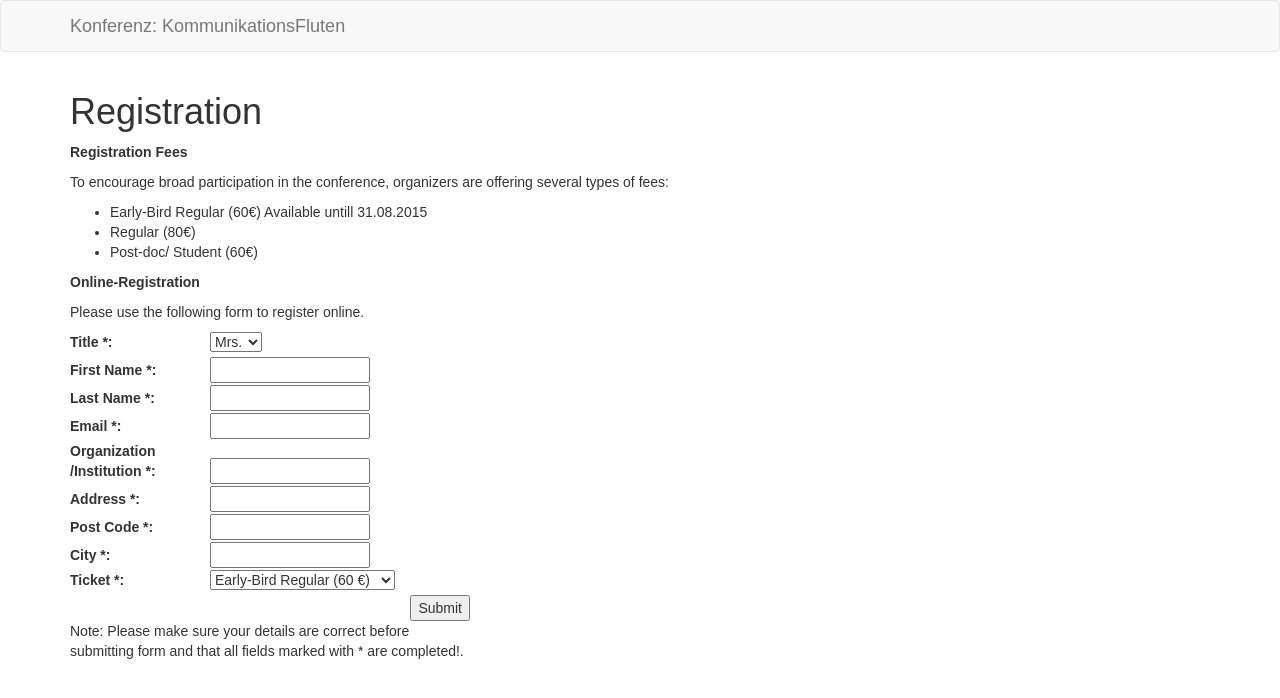
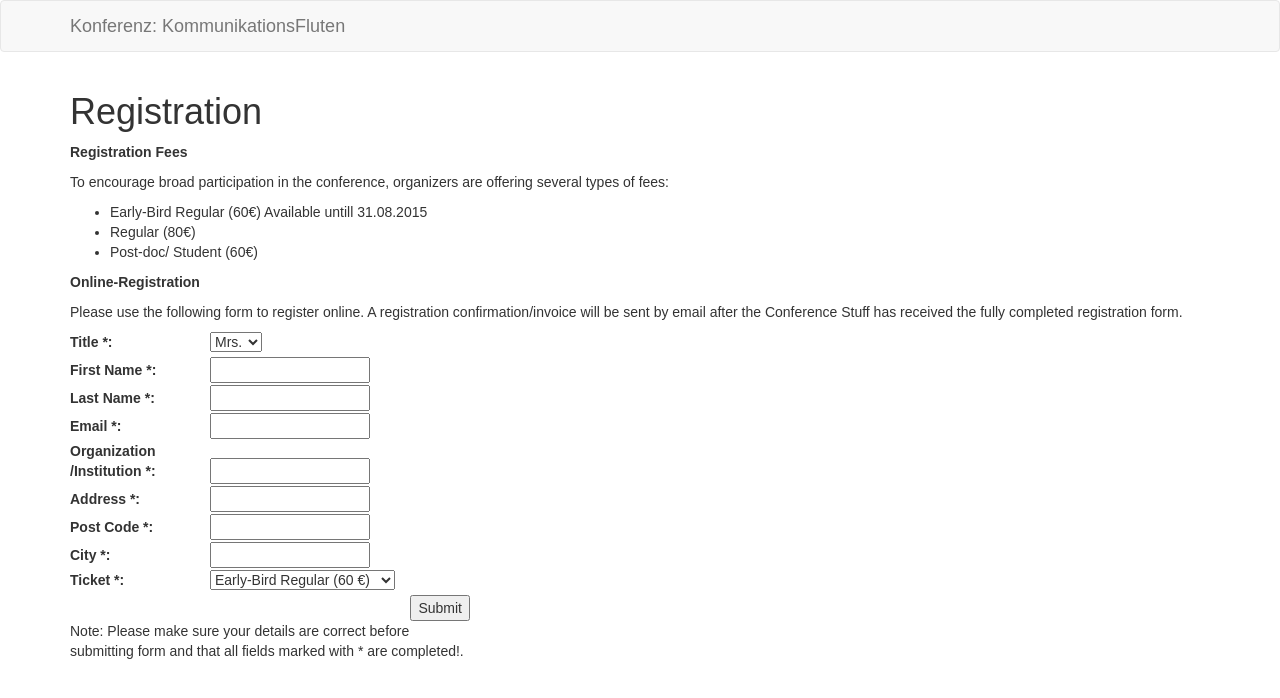
Before and after one commit to susedev/test, a Jekyll site: the page built from registration.html, in a window 1280 px wide. Shown: the top 698 px of the page. Built offline with Jekyll 4.4.1, drawn with Linux system fonts in a browser that asks for light colours.

Commit message:
Edit from JekyllCMS

```diff
--- a/registration.html
+++ b/registration.html
@@ -13,7 +13,7 @@ title: Registration
 
 <p><strong>Online-Registration</strong></p>
 
-<p>Please use the following form to register online.</p>
+<p>Please use the following form to register online. A registration confirmation/invoice will be sent by email after the Conference Stuff has received the fully completed registration form.</p>
 <style type="text/css">body {font-family:Arial, Sans-Serif;}
 
             #container {width:400px; margin:0 left;}
```
